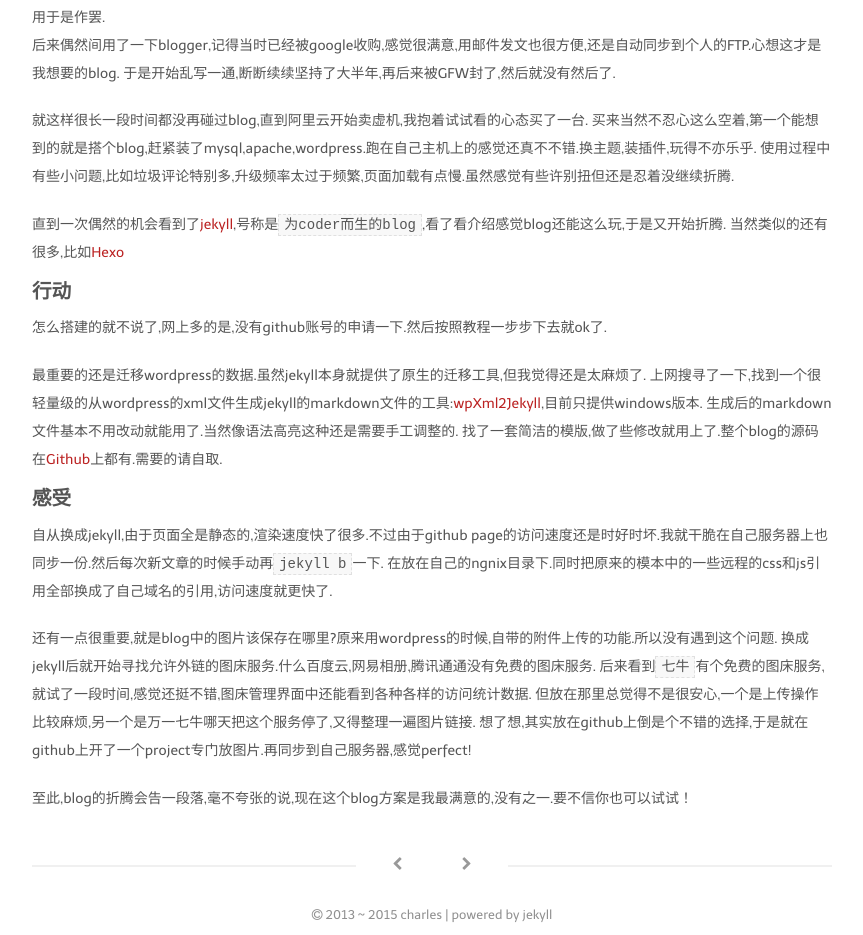
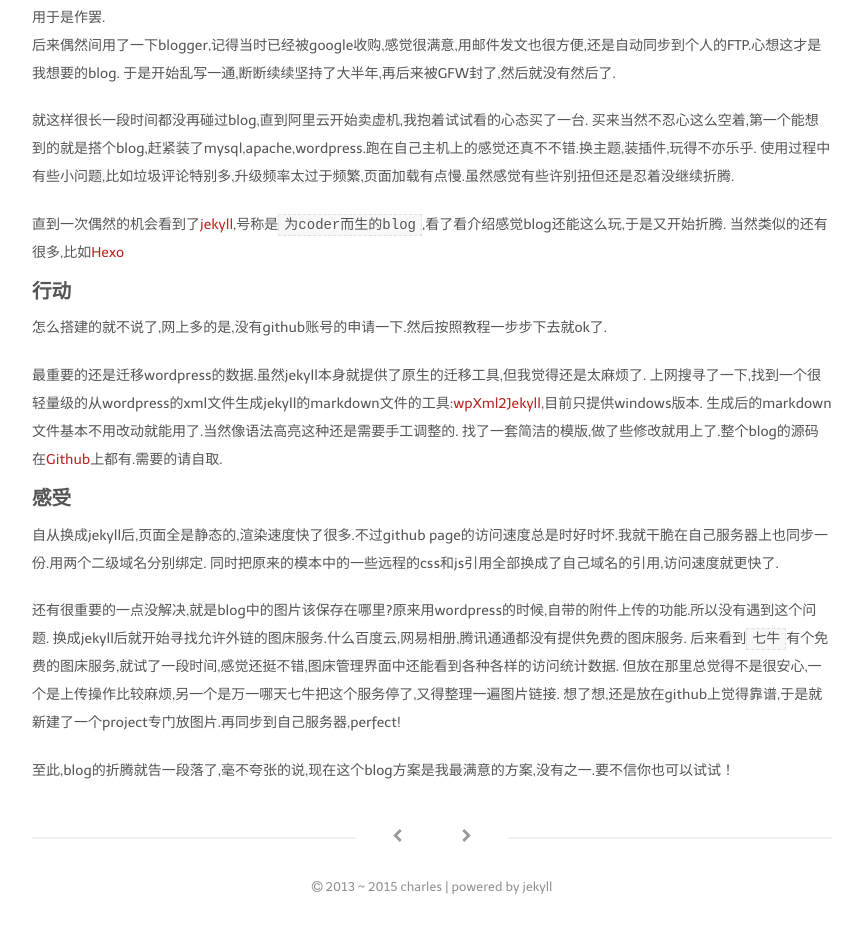
Before and after one commit to ichengchao/ichengchao.github.io, a Jekyll site: the page built from _posts/2015-02-05-wordpress-to-jekyll.markdown, in a window 1280 px wide. Shown: the part 674-1609 px from the top of the page, without its empty margins (208-1071 px from the left). Built offline with Jekyll 4.4.1, drawn with Linux system fonts in a browser that asks for light colours; Markdown is read by kramdown in place of the engine named in the settings; after the commit the page ends 1581 px from its top, so only the background shows below that.

Commit message:
修改文章

```diff
--- a/_posts/2015-02-05-wordpress-to-jekyll.markdown
+++ b/_posts/2015-02-05-wordpress-to-jekyll.markdown
@@ -36,13 +36,13 @@ tags:
 
 
 ## 感受
-自从换成jekyll,由于页面全是静态的,渲染速度快了很多.不过由于github page的访问速度还是时好时坏.我就干脆在自己服务器上也同步一份.然后每次新文章的时候手动再`jekyll b`一下.
-在放在自己的ngnix目录下.同时把原来的模本中的一些远程的css和js引用全部换成了自己域名的引用,访问速度就更快了.
+自从换成jekyll后,页面全是静态的,渲染速度快了很多.不过github page的访问速度总是时好时坏.我就干脆在自己服务器上也同步一份.用两个二级域名分别绑定.
+同时把原来的模本中的一些远程的css和js引用全部换成了自己域名的引用,访问速度就更快了.
 
-还有一点很重要,就是blog中的图片该保存在哪里?原来用wordpress的时候,自带的附件上传的功能.所以没有遇到这个问题.
-换成jekyll后就开始寻找允许外链的图床服务.什么百度云,网易相册,腾讯通通没有免费的图床服务.
+还有很重要的一点没解决,就是blog中的图片该保存在哪里?原来用wordpress的时候,自带的附件上传的功能.所以没有遇到这个问题.
+换成jekyll后就开始寻找允许外链的图床服务.什么百度云,网易相册,腾讯通通都没有提供免费的图床服务.
 后来看到`七牛`有个免费的图床服务,就试了一段时间,感觉还挺不错,图床管理界面中还能看到各种各样的访问统计数据.
-但放在那里总觉得不是很安心,一个是上传操作比较麻烦,另一个是万一七牛哪天把这个服务停了,又得整理一遍图片链接.
-想了想,其实放在github上倒是个不错的选择,于是就在github上开了一个project专门放图片.再同步到自己服务器,感觉perfect!
+但放在那里总觉得不是很安心,一个是上传操作比较麻烦,另一个是万一哪天七牛把这个服务停了,又得整理一遍图片链接.
+想了想,还是放在github上觉得靠谱,于是就新建了一个project专门放图片.再同步到自己服务器,perfect!
 
-至此,blog的折腾会告一段落,毫不夸张的说,现在这个blog方案是我最满意的,没有之一.要不信你也可以试试！
+至此,blog的折腾就告一段落了,毫不夸张的说,现在这个blog方案是我最满意的方案,没有之一.要不信你也可以试试！
```
